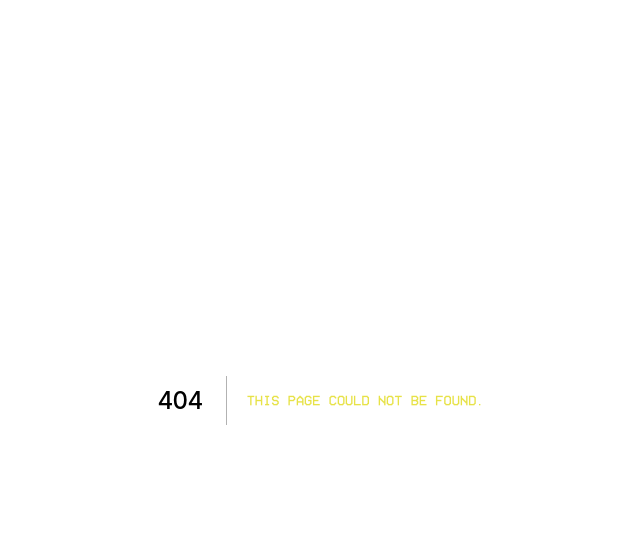
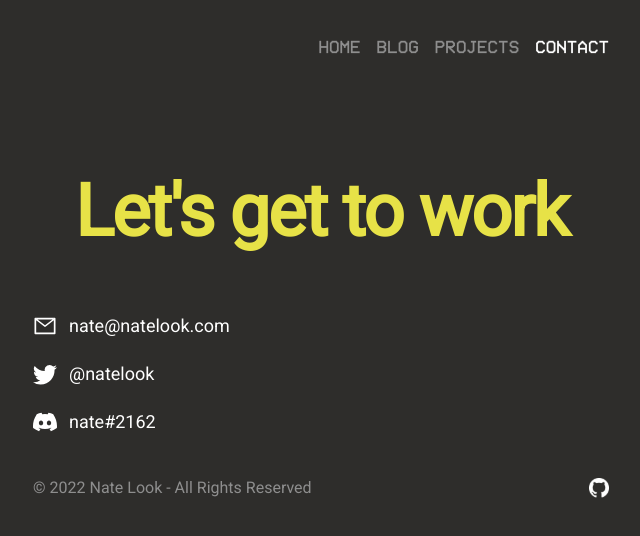
Before and after one commit to natelook/natelook.com, a Next.js app: page /contact in a window 1280 px wide. Before the commit this address had no page. Shown: the top 536 px of the page, without its empty margins (319-959 px from the left). Built offline with nearby package versions, Linux system fonts and the light colour scheme.

Commit message:
add contact page

```diff
--- a/components/Nav.tsx
+++ b/components/Nav.tsx
@@ -6,6 +6,7 @@ const navigationLinks = [
   { name: 'Home', slug: '/' },
   { name: 'Blog', slug: '/blog' },
   { name: 'Projects', slug: '/projects' },
+  { name: 'Contact', slug: '/contact' },
 ];
 
 const Nav = () => {
@@ -19,7 +20,7 @@ const Nav = () => {
               key={link.slug}
               className={classnames('font-vcr text-lg', {
                 'text-white': router.pathname == link.slug,
-                'text-gray-light': router.pathname != link.slug,
+                'text-gray-medium': router.pathname != link.slug,
               })}
             >
               <Link href={link.slug}>
--- /dev/null
+++ b/pages/contact.tsx
@@ -0,0 +1,36 @@
+import Layout from '../components/Layout';
+import { AiOutlineMail } from 'react-icons/ai';
+import { BsTwitter, BsDiscord } from 'react-icons/bs';
+
+export default function ContactPage() {
+  return (
+    <div>
+      <h1 className='text-center text-yellow'>Let&apos;s get to work</h1>
+      <div className='mt-16 space-y-5'>
+        {/* <form>
+          <input type='text' placeholder='Placeholder...' />
+        </form> */}
+        <div className='contact-button'>
+          <AiOutlineMail />
+          <a href='mailto:nate@natelook.com'>nate@natelook.com</a>
+        </div>
+        <div className='contact-button'>
+          <BsTwitter />
+          <a
+            href='https://twitter.com/natelook'
+            rel='noreferrer'
+            target='_blank'
+          >
+            @natelook
+          </a>
+        </div>
+        <div className='contact-button'>
+          <BsDiscord />
+          <a>nate#2162</a>
+        </div>
+      </div>
+    </div>
+  );
+}
+
+ContactPage.Layout = Layout;
--- a/styles/globals.css
+++ b/styles/globals.css
@@ -29,4 +29,12 @@
   .font-vcr {
     @apply uppercase;
   }
+
+  .contact-button {
+    @apply flex items-center space-x-3 text-2xl;
+  }
+
+  .contact-button a {
+    @apply hover:text-blue-light text-lg;
+  }
 }
```
